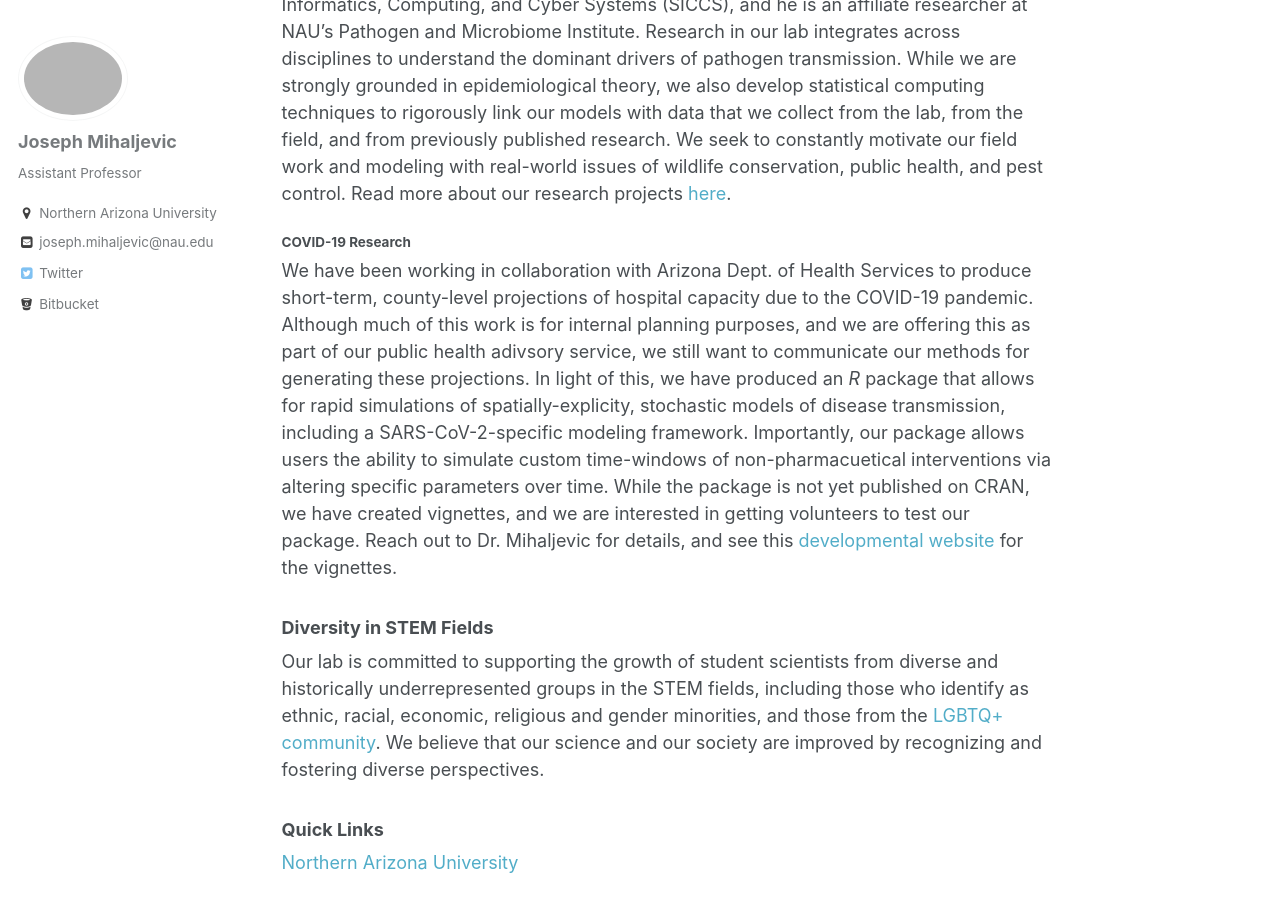
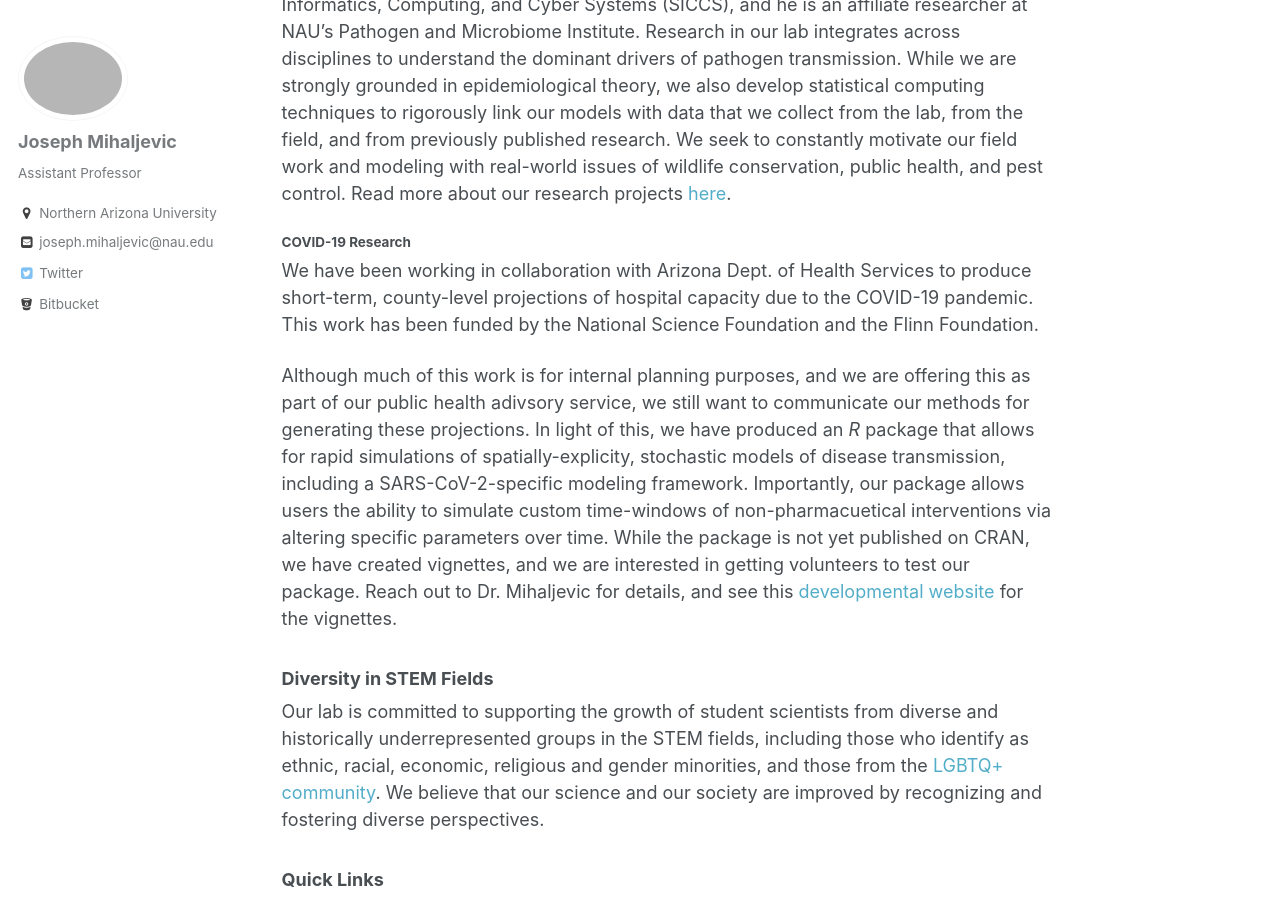
Before and after one commit to jrmihalj/jrmihalj.github.io, a Jekyll site: the page built from index.md, in a window 1280 px wide and 900 px high, scrolled down 647 px. Built offline with Jekyll 4.4.1, drawn with Linux system fonts in a browser that asks for light colours; our own code applies the rules of GitHub Pages for plain Markdown files.

Commit message:
added COVID19 research

```diff
--- a/index.md
+++ b/index.md
@@ -16,7 +16,9 @@
 
 #### COVID-19 Research
 
-We have been working in collaboration with Arizona Dept. of Health Services to produce short-term, county-level projections of hospital capacity due to the COVID-19 pandemic. Although much of this work is for internal planning purposes, and we are offering this as part of our public health adivsory service, we still want to communicate our methods for generating these projections. In light of this, we have produced an *R* package that allows for rapid simulations of spatially-explicity, stochastic models of disease transmission, including a SARS-CoV-2-specific modeling framework. Importantly, our package allows users the ability to simulate custom time-windows of non-pharmacuetical interventions via altering specific parameters over time. While the package is not yet published on CRAN, we have created vignettes, and we are interested in getting volunteers to test our package. Reach out to Dr. Mihaljevic for details, and see this [developmental website](http://dev.sparsemod.nau.edu/rpkg/){:target="_blank"} for the vignettes.
+We have been working in collaboration with Arizona Dept. of Health Services to produce short-term, county-level projections of hospital capacity due to the COVID-19 pandemic. This work has been funded by the National Science Foundation and the Flinn Foundation.
+
+Although much of this work is for internal planning purposes, and we are offering this as part of our public health adivsory service, we still want to communicate our methods for generating these projections. In light of this, we have produced an *R* package that allows for rapid simulations of spatially-explicity, stochastic models of disease transmission, including a SARS-CoV-2-specific modeling framework. Importantly, our package allows users the ability to simulate custom time-windows of non-pharmacuetical interventions via altering specific parameters over time. While the package is not yet published on CRAN, we have created vignettes, and we are interested in getting volunteers to test our package. Reach out to Dr. Mihaljevic for details, and see this [developmental website](http://dev.sparsemod.nau.edu/rpkg/){:target="_blank"} for the vignettes.
 
 ### Diversity in STEM Fields
 Our lab is committed to supporting the growth of student scientists from diverse and historically underrepresented groups in the STEM fields, including those who identify as ethnic, racial, economic, religious and gender minorities, and those from the [LGBTQ+ community](https://www.500queerscientists.com/){:target="_blank"}. We believe that our science and our society are improved by recognizing and fostering diverse perspectives.
```
